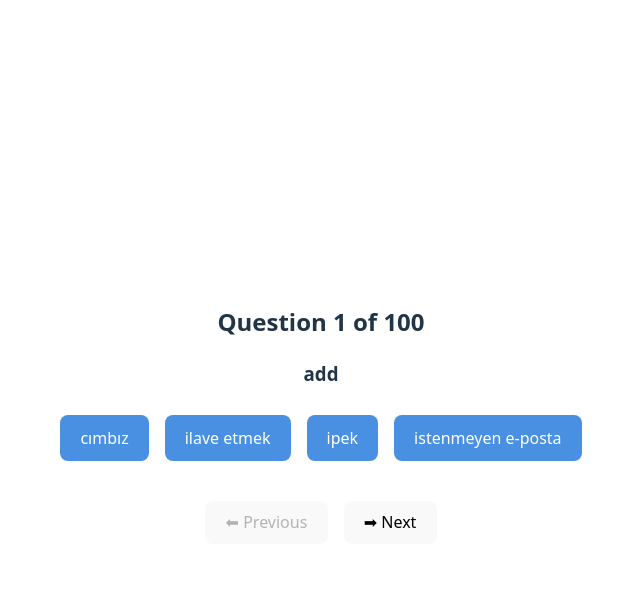
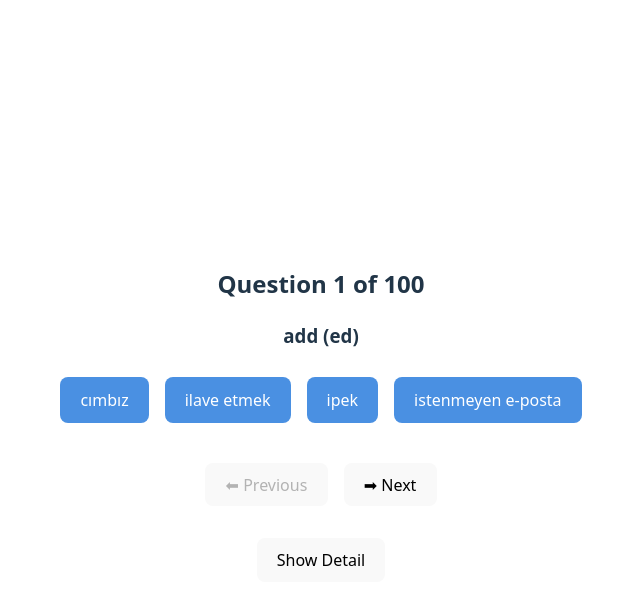
Before and after one commit to muraat400/quiz-app, a React (Vite) app: page / in a window 1280 px wide. Both pictures are taken after a click on the button "Start Quiz". Shown: the top 604 px of the page, without its empty margins (319-959 px from the left). Built offline with nearby package versions, Linux system fonts and the light colour scheme.

Commit message:
added detail information

```diff
--- a/src/features/quiz/components/QuizQuestion.tsx
+++ b/src/features/quiz/components/QuizQuestion.tsx
@@ -1,5 +1,6 @@
 import { useEffect, useState } from 'react';
 import { useQuiz } from '../context/useQuiz';
+import { Word } from '../models/Word';
 
 const QuizQuestion = () => {
   const { state, dispatch } = useQuiz();
@@ -7,11 +8,13 @@ const QuizQuestion = () => {
 
   const [selectedOption, setSelectedOption] = useState<string | null>(null);
   const [answerRevealed, setAnswerRevealed] = useState(false);
+  const [showDetailVisible, setShowDetailVisible] = useState(false);
 
   // Set selected option from global state (persisted answers)
   useEffect(() => {
     setSelectedOption(state.answers[state.currentIndex] || null);
     setAnswerRevealed(false);
+    setShowDetailVisible(false);
   }, [state.currentIndex, state.answers]);
 
   const handleAnswer = (option: string) => {
@@ -67,7 +70,7 @@ const QuizQuestion = () => {
       <h2>
         Question {state.currentIndex + 1} of {state.questions.length}
       </h2>
-      <h3>{currentQuestion.word.English}</h3>
+      <h3>{currentQuestion.word.English} ({currentQuestion.word.Pronunciation})</h3>
 
       <div>
         {currentQuestion.options.map((option) => (
@@ -107,6 +110,38 @@ const QuizQuestion = () => {
           ➡ Next
         </button>
       </div>
+
+      <div style={{ marginTop: '2rem' }}>
+        <button
+          onClick={() => setShowDetailVisible((prev) => !prev)}
+        >
+          {showDetailVisible ? 'Hide Detail' : 'Show Detail'}
+        </button>
+      </div>
+
+      {showDetailVisible && (
+        <div style={{ marginTop: '1.5rem' }}>
+          <h3>Details:</h3>
+
+          {currentQuestion.word.Turkish.map((detail, i) => (
+            <span key={i} style={{ fontWeight: 'bold', fontSize: '20px' }}>
+              {detail},{' '}
+            </span>
+          ))}
+
+          {currentQuestion.word.Sentence.map((detail, i) => (
+            <div key={i}>
+              <h3>{detail.SentenceEn}</h3>
+              <h3>{detail.SentenceTr}</h3>
+            </div>
+          ))}
+
+          {currentQuestion.word.Notes.map((detail, i) => (
+            <h3 key={i}>{detail}</h3>
+          ))}
+        </div>
+      )}
+
     </div>
   );
 };
```
